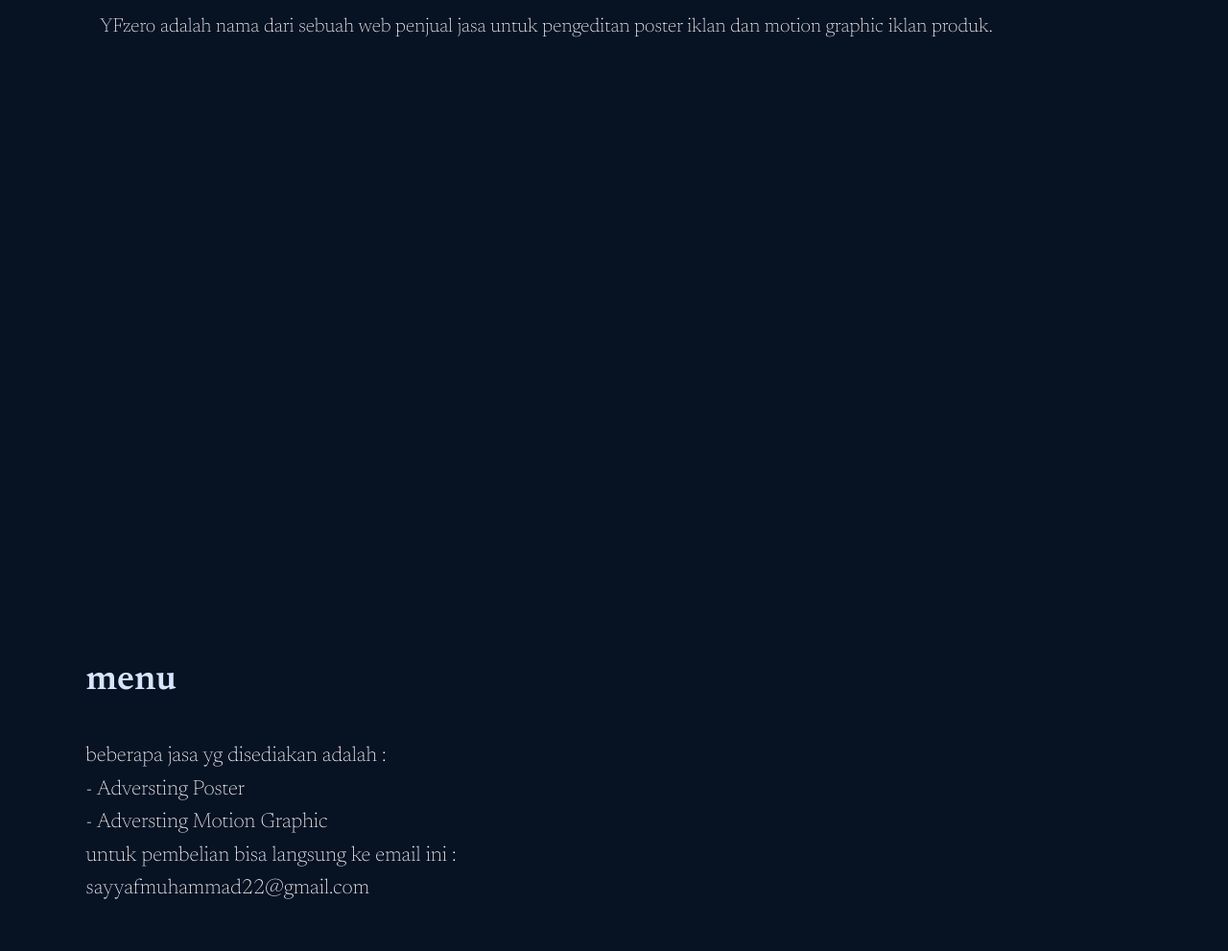
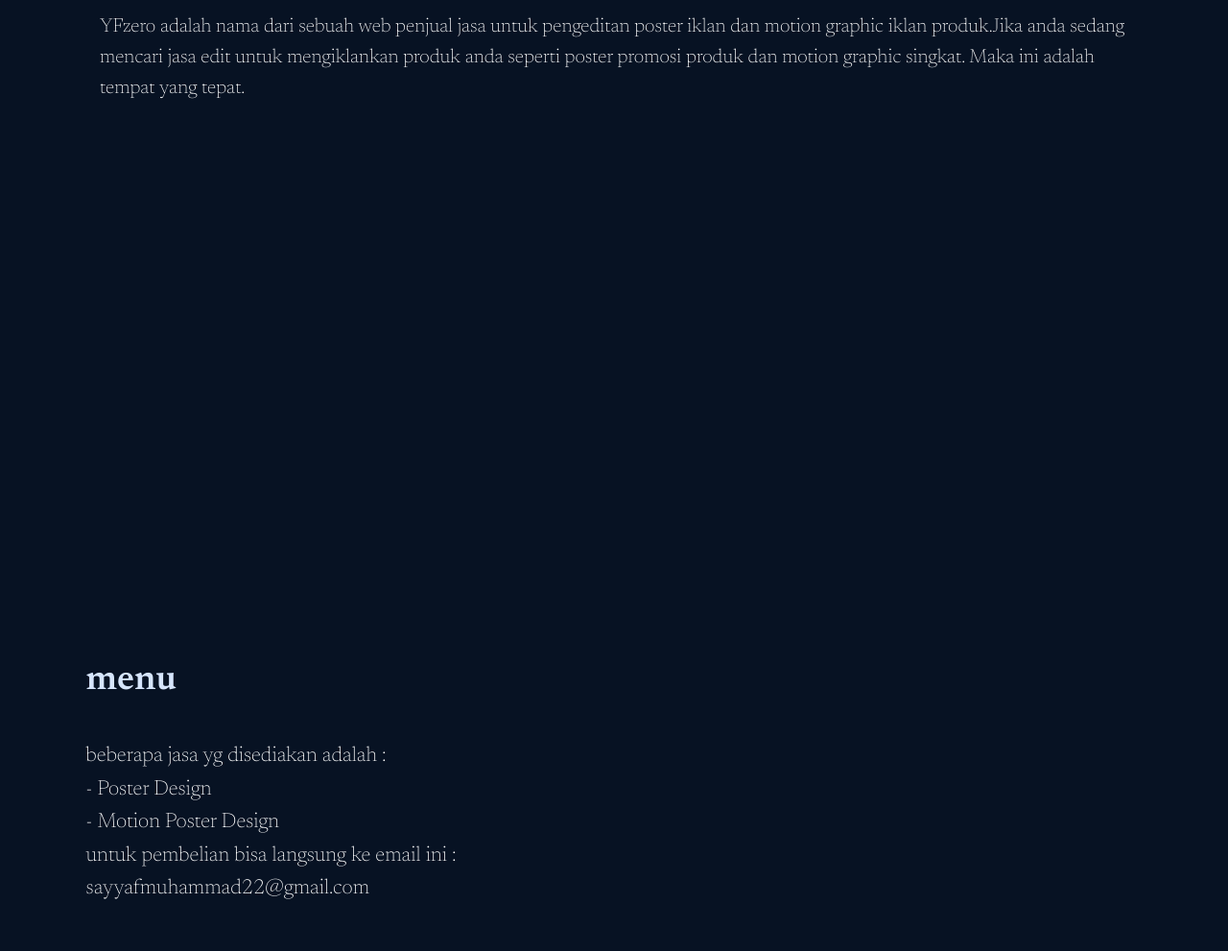
Before and after one commit to yaxf/pkk-assignment, a plain HTML site: page index.html in a window 1280 px wide. Shown: the part 1054-2045 px from the top of the page at 96% size. Drawn offline with nearby package versions, Linux system fonts and the light colour scheme; a script that the page names is missing.

Commit message:
change sikit

```diff
--- a/index.html
+++ b/index.html
@@ -37,9 +37,6 @@
     <section class="hero" id="home">
         <main class="content">
             <h1>Selamat datang di <span>YF<span>zero</span></span></h1>
-            <p> Jika anda sedang mencari jasa edit untuk mengiklankan produk anda
-                seperti poster promosi produk dan motion graphic singkat.
-                Maka ini adalah tempat yang tepat.</p>
             <a href="#menu" class="cek">cek sekarang</a>
         </main>
 
@@ -54,7 +51,9 @@
             <div class="content">
                 <h3>Apa itu <span>YF<span>zero</span></span>?</h3>
                 <p> YFzero adalah nama dari sebuah web penjual jasa untuk pengeditan
-                    poster iklan dan motion graphic iklan produk.
+                    poster iklan dan motion graphic iklan produk.Jika anda sedang mencari jasa edit untuk mengiklankan produk anda
+                    seperti poster promosi produk dan motion graphic singkat.
+                    Maka ini adalah tempat yang tepat.
                 </p>
                 </div>
             </div>
@@ -65,8 +64,8 @@
     <section id="menu" class="menu">
         <h2>menu</h2>
         <p class="deskripsi">beberapa jasa yg disediakan adalah :<br>
-                             - Adversting Poster<br>
-                             - Adversting Motion Graphic<br>
+                             - Poster Design<br>
+                             - Motion Poster Design<br>
                               </p>
             <p class="beli">untuk pembelian bisa langsung ke email ini : <br>
             <a>sayyafmuhammad22@gmail.com</a></p>
```
